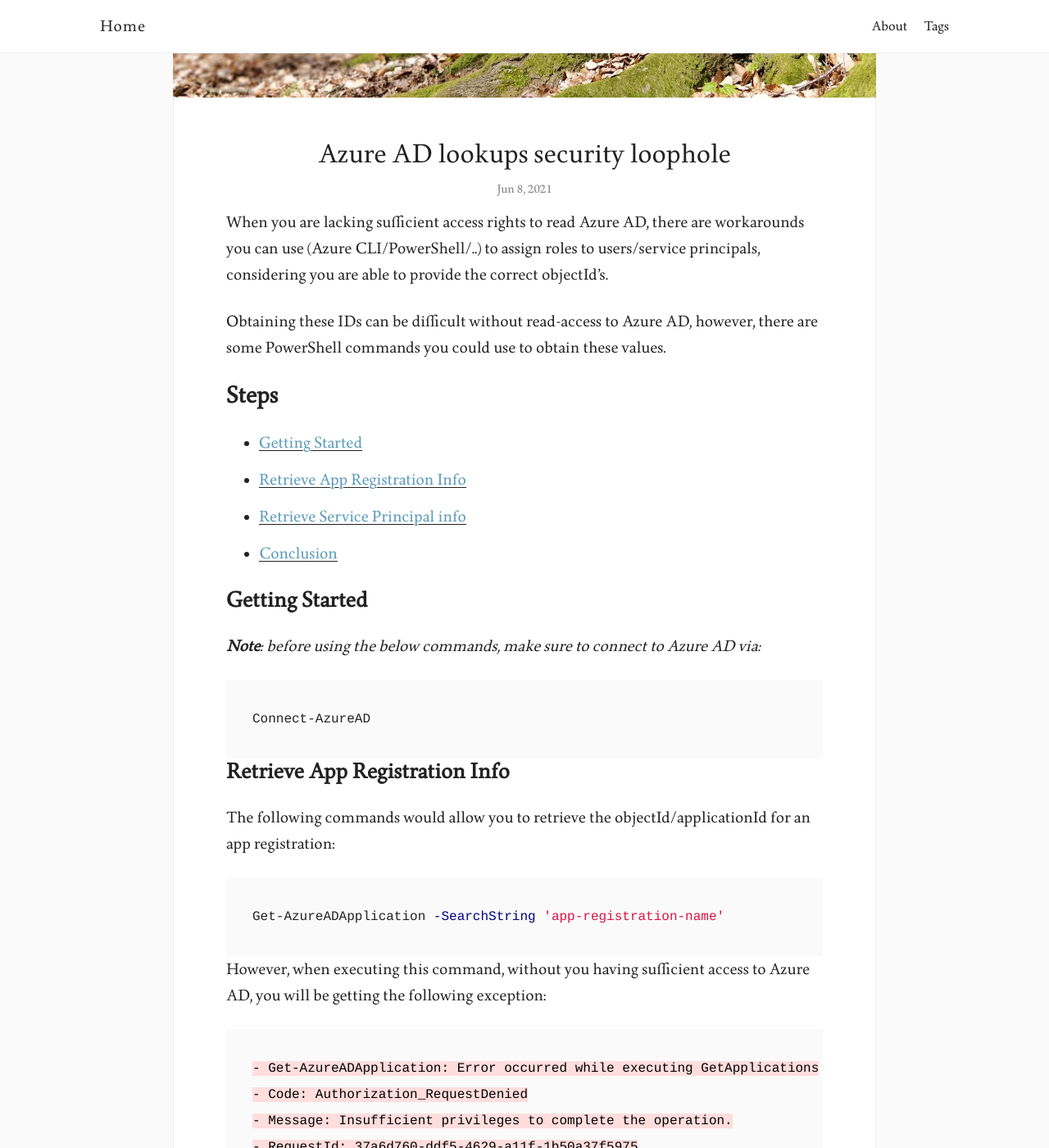
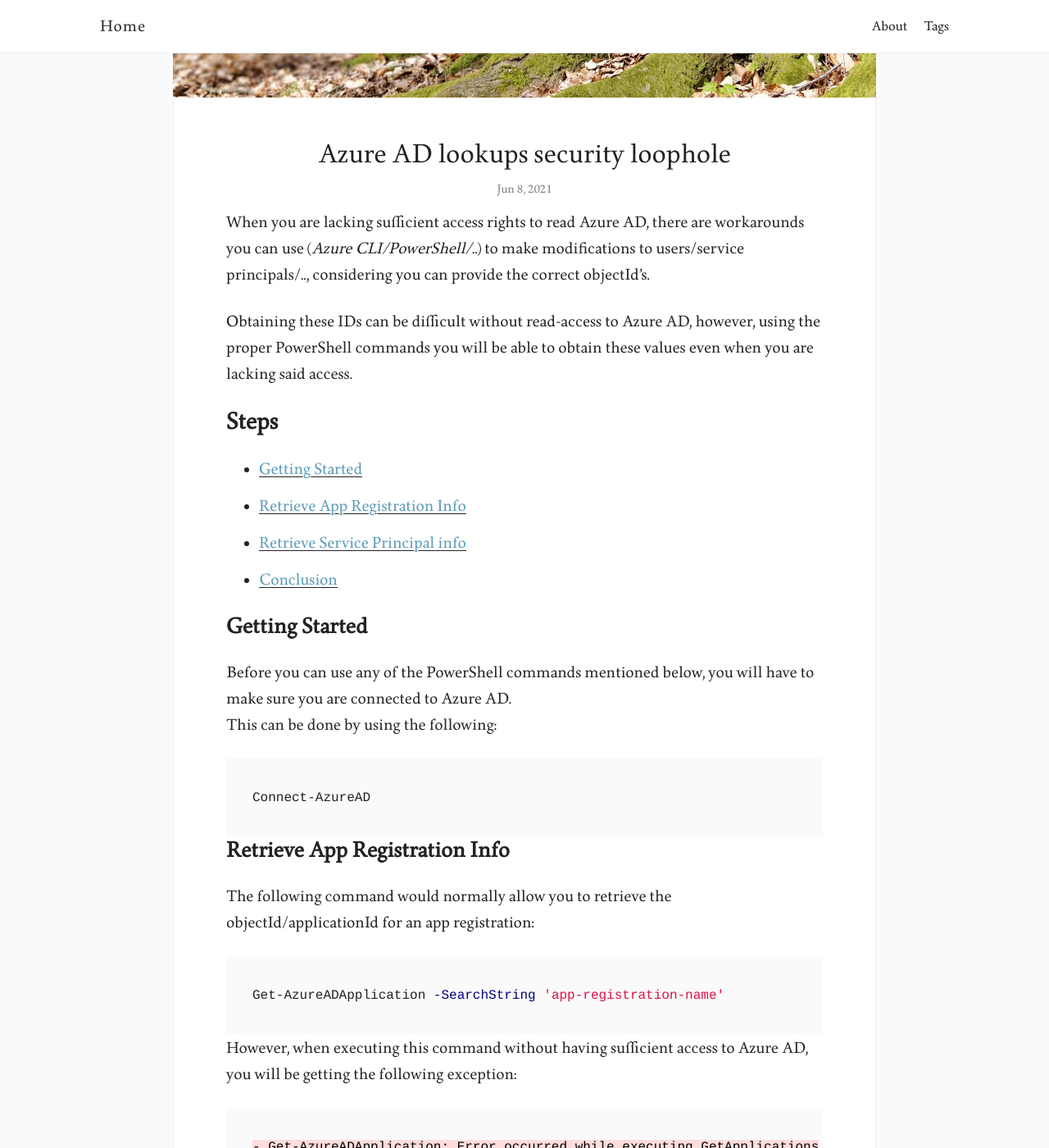
Before and after one commit to mbraekman/mbraekman.github.io, a Jekyll site: the page built from _posts/2021-06-08-Azure AD Lookups Security Loophole.md, in a window 1280 px wide and 1400 px high, scrolled down 460 px. Shown: the whole window at 82% size. Built offline with Jekyll 4.4.1, drawn with Linux system fonts in a browser that asks for light colours; some of the changed text lies outside the part shown.

Commit message:
Azure AD Security loophole

````diff
--- a/_posts/2021-06-08-Azure AD Lookups Security Loophole.md
+++ b/_posts/2021-06-08-Azure AD Lookups Security Loophole.md
@@ -7,9 +7,9 @@ image: ./img/azure-ad-lookup-loophole.jpg
 tags: [Azure AD, Security]
 ---
 
-When you are lacking sufficient access rights to read Azure AD, there are workarounds you can use (Azure CLI/PowerShell/..) to assign roles to users/service principals, considering you are able to provide the correct objectId's.
+When you are lacking sufficient access rights to read Azure AD, there are workarounds you can use (*Azure CLI/PowerShell/..*) to make modifications to users/service principals/.., considering you can provide the correct objectId's.
 
-Obtaining these IDs can be difficult without read-access to Azure AD, however, there are some PowerShell commands you could use to obtain these values.
+Obtaining these IDs can be difficult without read-access to Azure AD, however, using the proper PowerShell commands you will be able to obtain these values even when you are lacking said access.
 
 ## Steps
 - [Getting Started](#getting-started)
@@ -18,20 +18,20 @@ Obtaining these IDs can be difficult without read-access to Azure AD, however, t
 - [Conclusion](#conclusion)
 
 ### Getting Started
-***Note**: before using the below commands, make sure to connect to Azure AD via:*
-
+Before you can use any of the PowerShell commands mentioned below, you will have to make sure you are connected to Azure AD.
+This can be done by using the following:
 ```powershell
 Connect-AzureAD
 ```
 
 ### Retrieve App Registration Info
-The following commands would allow you to retrieve the objectId/applicationId for an app registration:
+The following command would normally allow you to retrieve the objectId/applicationId for an app registration:
 
 ```powershell
 Get-AzureADApplication -SearchString 'app-registration-name'
 ```
 
-However, when executing this command, without you having sufficient access to Azure AD, you will be getting the following exception:
+However, when executing this command without having sufficient access to Azure AD, you will be getting the following exception:
 ```diff
 - Get-AzureADApplication: Error occurred while executing GetApplications
 - Code: Authorization_RequestDenied
@@ -43,7 +43,7 @@ However, when executing this command, without you having sufficient access to Az
 - HttpResponseStatus: Completed
 ```
 
-**But**, when you would use the same command, with the following parameter, you'll see that instead of getting an exception you will get the required objectId/applicationId as a response instead.
+**But**, when you would use the same command with the `Filter`-parameter , you will see that instead of getting an exception you will get the requested objectId/applicationId as a response instead.
 
 ```powershell
 Get-AzureADApplication -Filter "DisplayName eq 'app-registration-name'"
@@ -72,7 +72,7 @@ This will, as is the case for the app registration command, an exception indicat
 - HttpResponseStatus: Completed
 ```
 
-**But**, as was the case before, also here you can use the same command with the different parameter, which will get you the required objectId/applicationId as a response instead.
+**But**, as was the case before, here you can also use the same command with the different parameter, which will get you the required objectId/applicationId as a response instead.
 
 ```powershell
 Get-AzureADServicePrincipal -Filter "DisplayName eq 'app-registration-name'"
````
Also changed, not shown: other parts of _posts/2021-06-08-Azure AD Lookups Security Loophole.md (+2 -2 lines).
